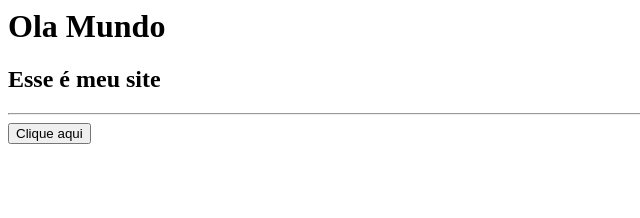
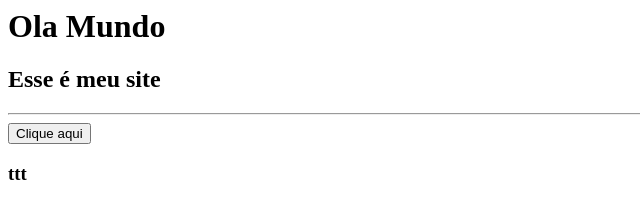
Before and after one commit to jhelioneton/jhelioneto.github.io, a plain HTML site: page index.html in a window 1280 px wide. Shown: the full height of the page, 0-640 px from the left. Drawn offline with Linux system fonts and the light colour scheme.

Commit message:
testando

```diff
--- a/index.html
+++ b/index.html
@@ -2,3 +2,4 @@
 <h2>Esse é meu site</h2>
 <hr>
 <button>Clique aqui</button>
+<h3>ttt</h3>
```
